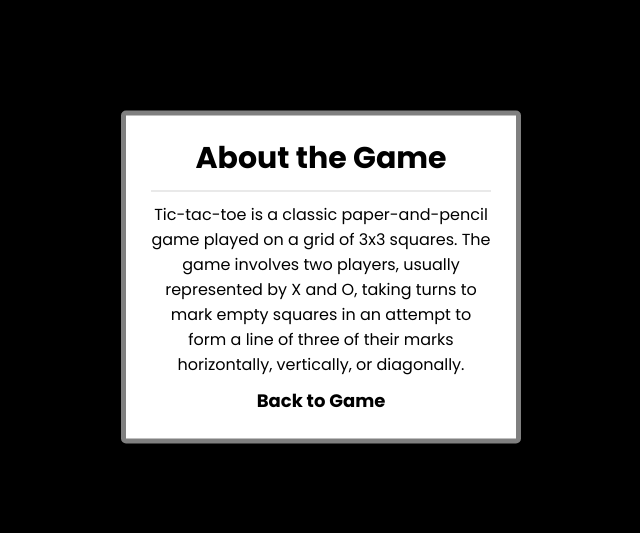
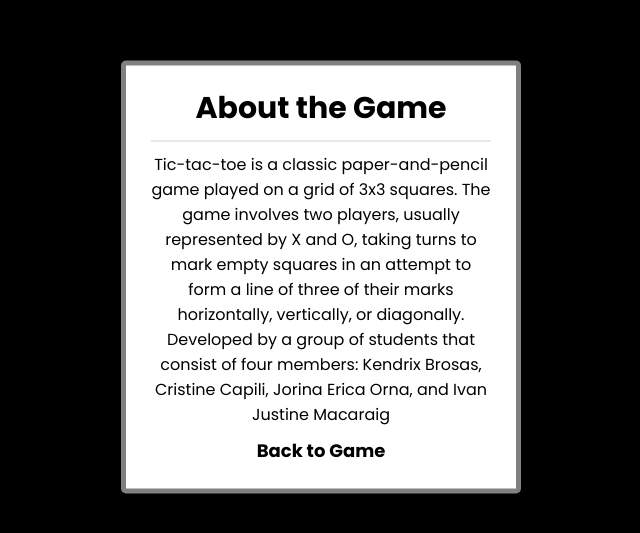
Before and after one commit to kndrxxe/finalproject-tictactoe, a plain HTML site: page about.html in a window 1280 px wide. Shown: the part 123-656 px from the top of the page, without its empty margins (319-959 px from the left). Drawn offline with Linux system fonts and the light colour scheme.

Commit message:
Update about.html

```diff
--- a/about.html
+++ b/about.html
@@ -27,6 +27,7 @@
       <div class="content">
         <div style="text-align: center; margin-top 10px; margin-bottom: 10px;">
             Tic-tac-toe is a classic paper-and-pencil game played on a grid of 3x3 squares. The game involves two players, usually represented by X and O, taking turns to mark empty squares in an attempt to form a line of three of their marks horizontally, vertically, or diagonally.
+            Developed by a group of students that consist of four members: Kendrix Brosas, Cristine Capili, Jorina Erica Orna, and Ivan Justine Macaraig
         </div>
         <a href="index.html" style="text-decoration: none; color: black; font-size: 18px; font-weight: bold;">Back to Game</a>
       </div>
```
